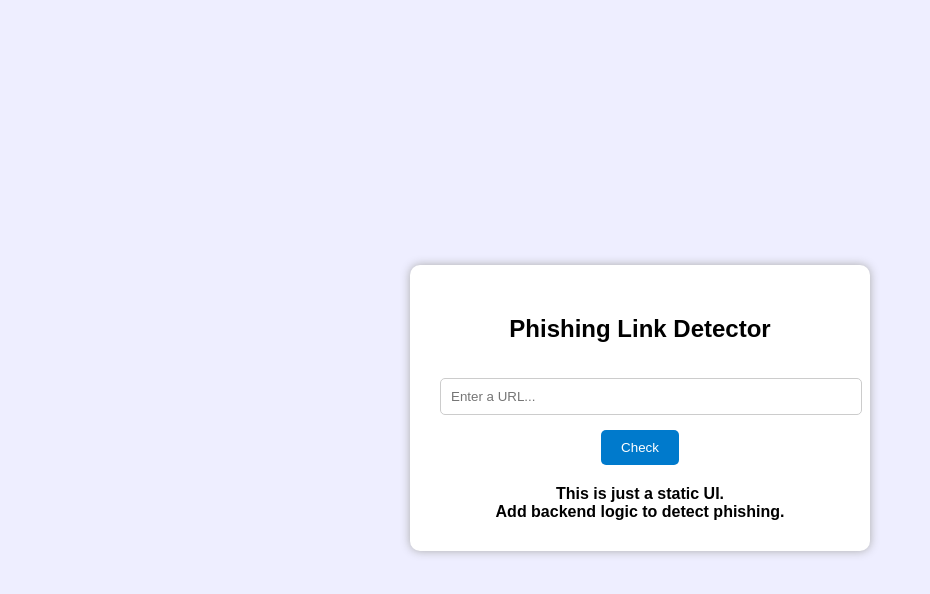
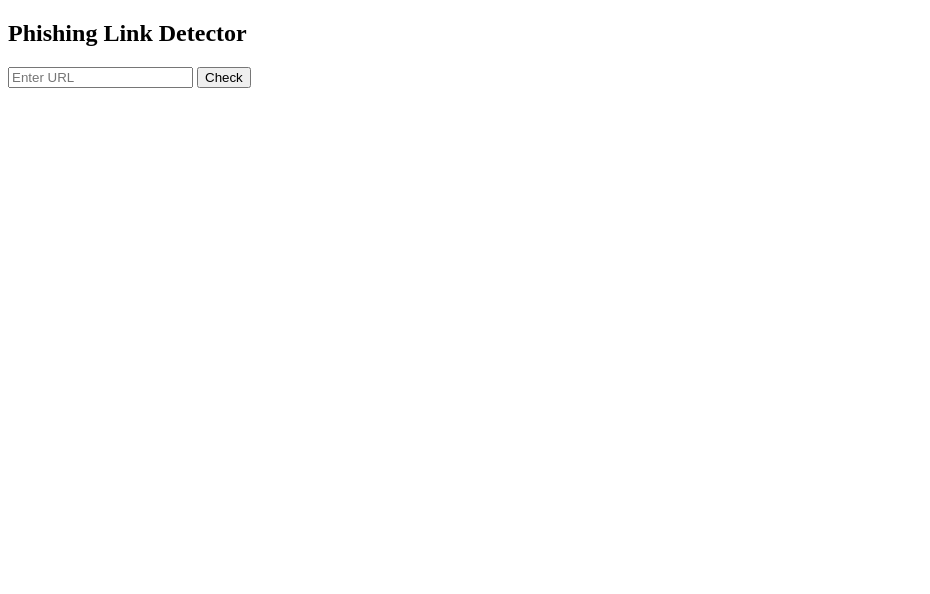
Before and after one commit to Anjani911/Hackathon--1, a plain HTML site: page index.html in a window 1280 px wide. Both pictures are taken after a click on the button "Check". Shown: the whole page, without its empty margins (0-930 px from the left). Drawn offline with Linux system fonts and the light colour scheme; no server answers.

Commit message:
updated index file connected backend

```diff
--- a/index.html
+++ b/index.html
@@ -1,58 +1,32 @@
+<!-- index.html -->
 <!DOCTYPE html>
-<html lang="en">
+<html>
 <head>
-  <meta charset="UTF-8">
   <title>Phishing Link Detector</title>
-  <style>
-    body {
-      font-family: Arial, sans-serif;
-      background-color: #eef;
-      display: flex;
-      justify-content: center;
-      align-items: center;
-      height: 100vh;
-    }
-    .container {
-      background: #fff;
-      padding: 30px;
-      border-radius: 10px;
-      box-shadow: 0 0 10px #aaa;
-      width: 400px;
-      text-align: center;
-    }
-    input[type="text"] {
-      width: 100%;
-      padding: 10px;
-      margin: 15px 0;
-      border: 1px solid #ccc;
-      border-radius: 5px;
-    }
-    button {
-      padding: 10px 20px;
-      background: #007acc;
-      color: white;
-      border: none;
-      border-radius: 5px;
-      cursor: pointer;
-    }
-    #result {
-      margin-top: 20px;
-      font-weight: bold;
-    }
-  </style>
 </head>
 <body>
   <div class="container">
     <h2>Phishing Link Detector</h2>
-    <input type="text" id="urlInput" placeholder="Enter a URL...">
-    <button onclick="checkUrl()">Check</button>
+    <input type="text" id="urlInput" placeholder="Enter URL">
+    <button onclick="checkPhishing()">Check</button>
     <div id="result"></div>
   </div>
 
   <script>
-    function checkUrl() {
-      const url = document.getElementById("urlInput").value;
-      document.getElementById("result").innerText = "This is just a static UI.\nAdd backend logic to detect phishing.";
+    function checkPhishing() {
+      const url = document.getElementById('urlInput').value;
+
+      fetch('/check', {
+        method: 'POST',
+        headers: {
+          'Content-Type': 'application/json',
+        },
+        body: JSON.stringify({ url: url })
+      })
+      .then(response => response.json())
+      .then(data => {
+        document.getElementById('result').innerText = data.result;
+      });
     }
   </script>
 </body>
```
